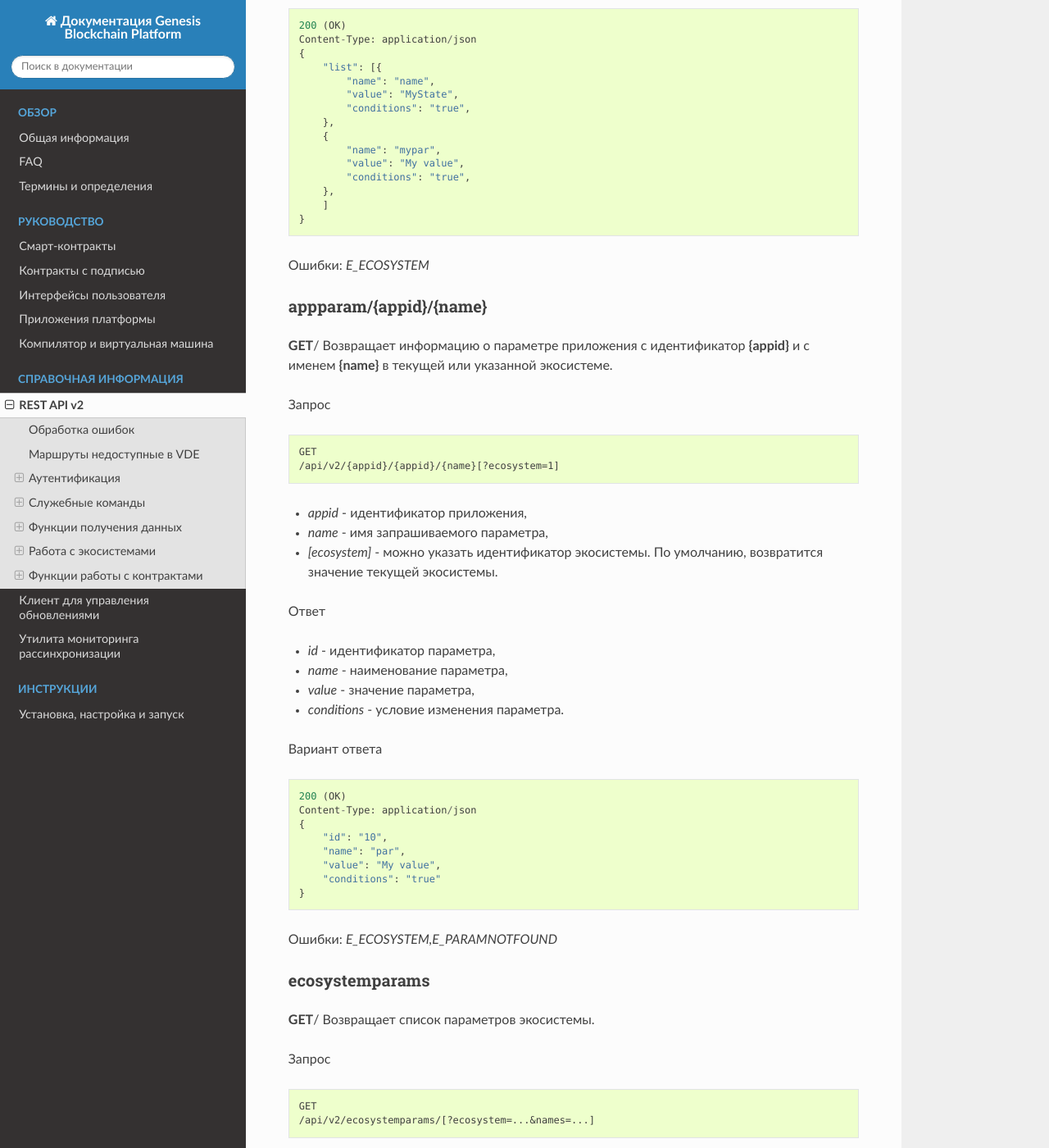
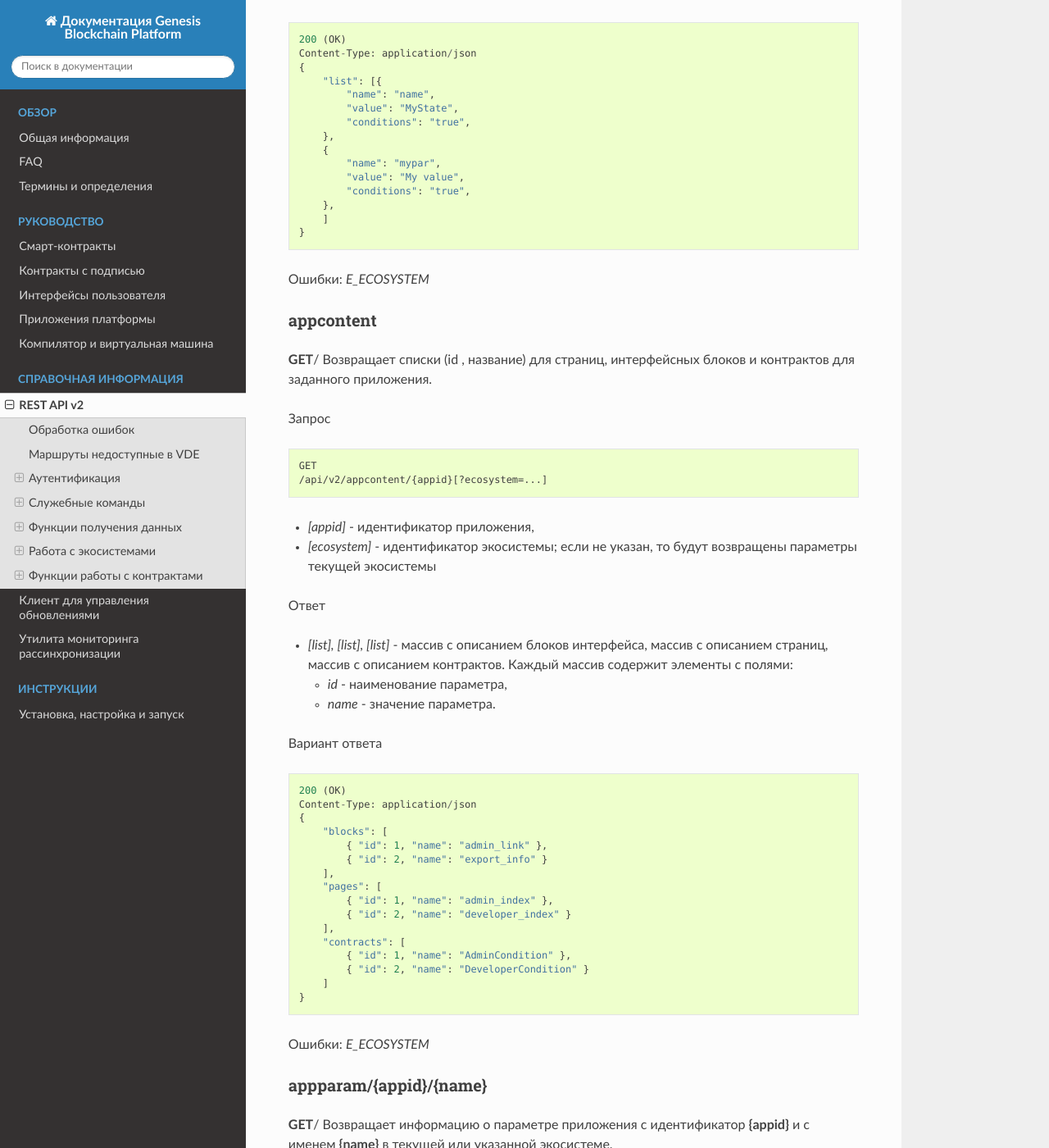
Before and after one commit to AplaProject/apla-docs-ru, a Sphinx documentation site: the page built from source/reference/api2.rst, in a window 1280 px wide and 1400 px high, scrolled down 7728 px. Shown: the whole window at 82% size. Built offline with Sphinx 7.4.7 and the Read the Docs theme 2.0.0, drawn with Linux system fonts in a browser that asks for light colours.

Commit message:
appcontent API description added

```diff
--- a/source/reference/api2.rst
+++ b/source/reference/api2.rst
@@ -68,6 +68,7 @@
     txstatus
     txinfo
     txinfoMultiple
+    appcontent
     appparam
     appparams
     history
@@ -345,6 +346,50 @@
             "value": "My value",
             "conditions": "true",
         },
+        ]
+    }
+
+Ошибки: *E_ECOSYSTEM*
+
+appcontent
+==============================
+**GET**/ Возвращает списки (id , название) для страниц, интерфейсных блоков и контрактов для заданного приложения.
+
+Запрос
+
+.. code::
+
+    GET
+    /api/v2/appcontent/{appid}[?ecosystem=...]
+
+* *[appid]* - идентификатор приложения,
+* *[ecosystem]* - идентификатор экосистемы; если не указан, то будут возвращены параметры текущей экосистемы
+
+Ответ
+
+* *[list], [list], [list]* - массив с описанием блоков интерфейса, массив с описанием страниц, массив с описанием контрактов. Каждый массив содержит элементы с полями:
+
+  * *id* - наименование параметра,
+  * *name* - значение параметра.
+
+Вариант ответа
+
+.. code::
+
+    200 (OK)
+    Content-Type: application/json
+    {
+        "blocks": [
+            { "id": 1, "name": "admin_link" },
+            { "id": 2, "name": "export_info" }
+        ],
+        "pages": [
+            { "id": 1, "name": "admin_index" },
+            { "id": 2, "name": "developer_index" }
+        ],
+        "contracts": [
+            { "id": 1, "name": "AdminCondition" },
+            { "id": 2, "name": "DeveloperCondition" }
         ]
     }
 
```
